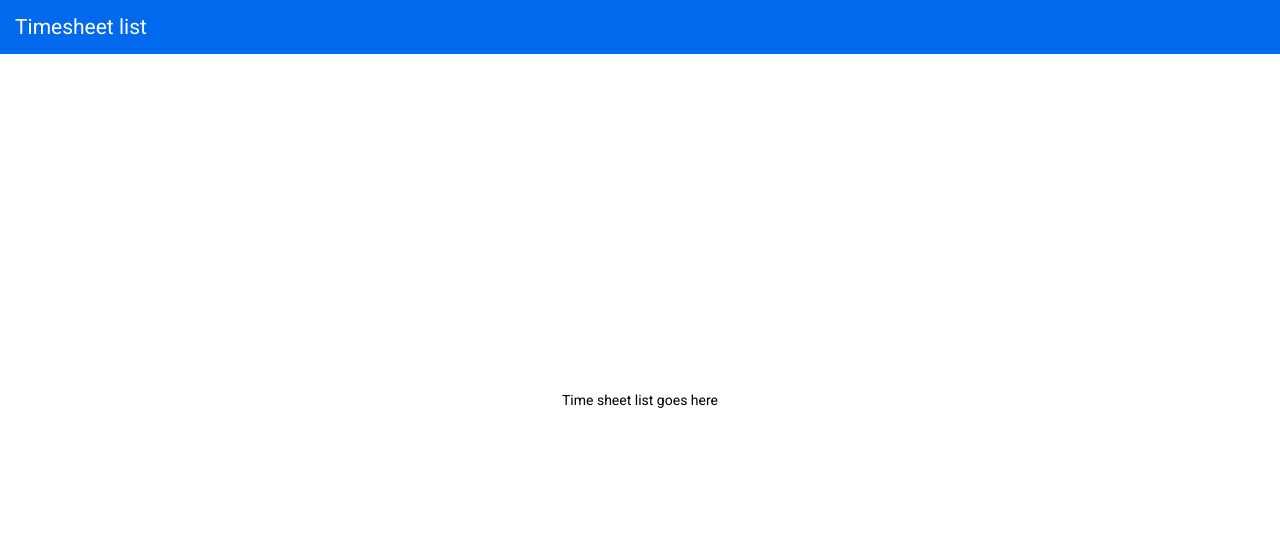
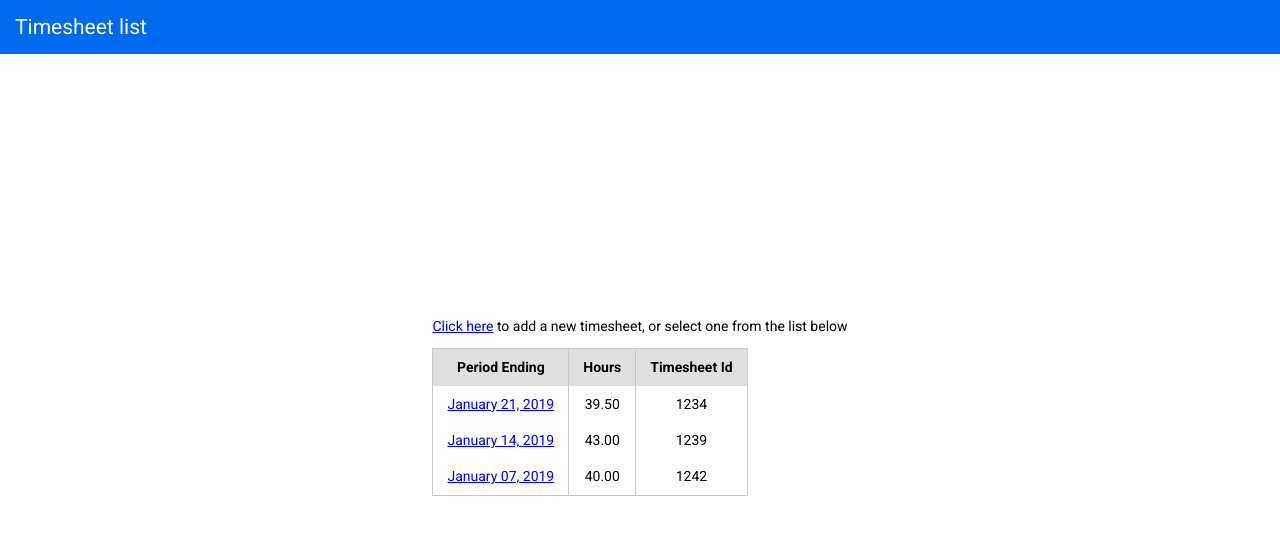
Before and after one commit to dnefedchenko/timex-client, an Angular app: page /timesheet-list in a window 1280 px wide. Shown: the top 534 px of the page. Built offline with nearby package versions, Linux system fonts and the light colour scheme.

Commit message:
Timesheet lists page added

```diff
--- a/src/app/timesheet-list/timesheet-list.component.html
+++ b/src/app/timesheet-list/timesheet-list.component.html
@@ -1 +1,36 @@
-<p>Time sheet list goes here</p>
+<p>
+  <a [routerLink]="['/timesheet', 'new']">Click here</a> to add a new timesheet, or select one from the list below
+</p>
+
+<table class="timex-table">
+  <thead>
+    <tr>
+      <th>Period Ending</th>
+      <th>Hours</th>
+      <th>Timesheet Id</th>
+    </tr>
+  </thead>
+  <tbody>
+    <tr>
+      <td>
+        <a [routerLink]="['/timesheet', 1234]">January 21, 2019</a>
+      </td>
+      <td>39.50</td>
+      <td>1234</td>
+    </tr>
+    <tr>
+      <td>
+        <a [routerLink]="['/timesheet', 1239]">January 14, 2019</a>
+      </td>
+      <td>43.00</td>
+      <td>1239</td>
+    </tr>
+    <tr>
+      <td>
+        <a [routerLink]="['/timesheet', 1242]">January 07, 2019</a>
+      </td>
+      <td>40.00</td>
+      <td>1242</td>
+    </tr>
+  </tbody>
+</table>
--- a/src/styles.scss
+++ b/src/styles.scss
@@ -87,3 +87,27 @@ body, input, button {
   vertical-align: middle;
   box-sizing: border-box;
 }
+
+.timex-table {
+  border: 1px solid #cbcbcb;
+  border-collapse: collapse;
+  border-spacing: 0;
+  line-height: 1.6;
+
+  thead {
+    background-color: #e0e0e0;
+    color: #000;
+    text-align: center;
+    vertical-align: bottom;
+  }
+
+  td, th {
+    border-left: 1px solid #cbcbcb;
+    border-width: 0 0 0 1px;
+    text-align: center;
+    font-size: inherit;
+    margin: 0;
+    overflow: visible;
+    padding: .5em 1em;
+  }
+}
```
